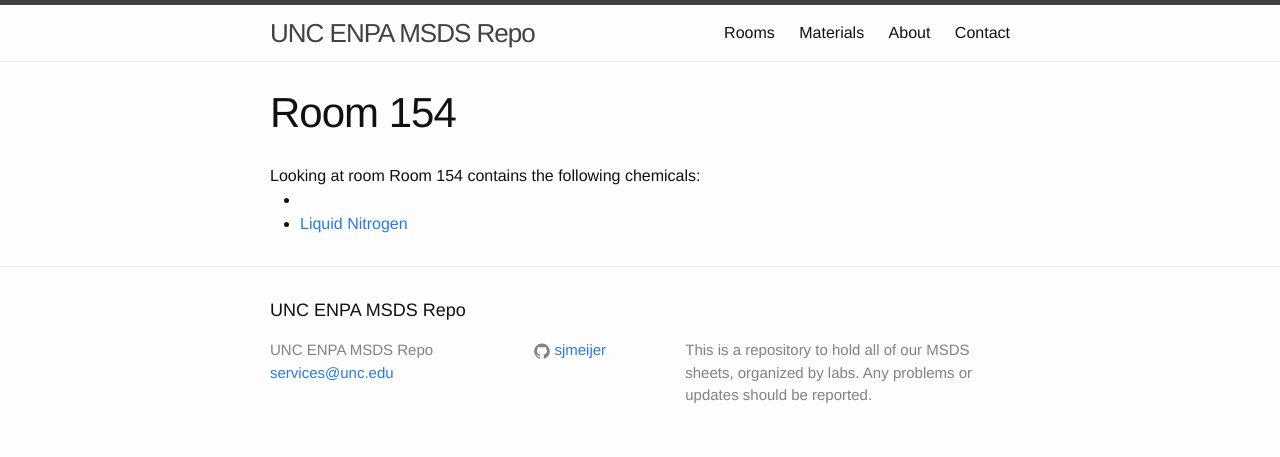
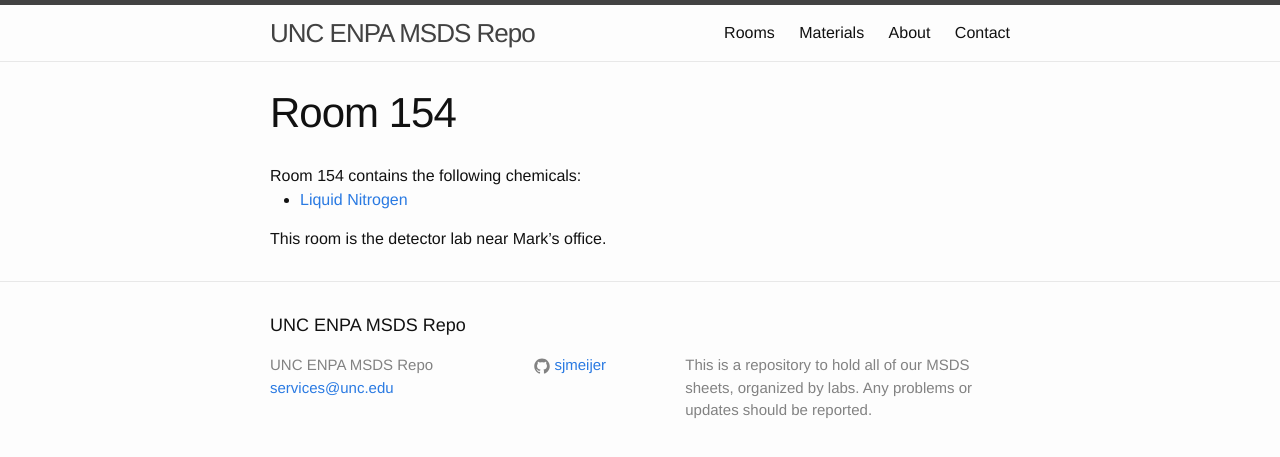
Before and after one commit to sjmeijer/msds, a Jekyll site: the page built from _rooms/Room-154.md, in a window 1280 px wide. Shown: the top 457 px of the page. Built offline with Jekyll 4.4.1, drawn with Linux system fonts in a browser that asks for light colours.

Commit message:
Corrected for offset problem and added in the rest of the rooms

```diff
--- a/_layouts/material.html
+++ b/_layouts/material.html
@@ -10,11 +10,11 @@
   <article class="post-content">
     {{ content }}
 	The following rooms contain this material:
+	{% for room in page.rooms offset:1%}
 	<ul>
-	{% for room in page.rooms %}
-		<li> <a href="{{ room }}">{{ room }}</a></li>
+		<li> <a href="{{ site.baseurl }}/{{ room }}">{{ room }}</a></li>
+	</ul>
 	{% endfor %}
-	</ul>
 
   </article>
 
--- a/_layouts/room.html
+++ b/_layouts/room.html
@@ -9,8 +9,8 @@
 
   <article class="post-content">
 
-	   {% assign thisroom = {{page.roomnumber}} %}
-	  Looking at room {{thisroomn}}
+	   <!-- {% assign thisroom = {{page.roomnumber}} %}
+	  Looking at room {{thisroomn}} -->
 
 	  Room {{page.roomnumber}} contains the following chemicals:
 
@@ -25,9 +25,11 @@
 	  {% assign sortedpages = pages | split: '|' | sort %}
 
 	  <ul>
-	  {% for page in sortedpages %}
+	  {% for page in sortedpages offset:1%}
 	      {% assign pageitems = page | split: '#' %}
-	  		<li><a href="{{ pageitems[1] }}">{{ pageitems[0] }}</a></li>
+			{% if pageitems[0] %}
+	  			<li><a href="{{ site.baseurl }}{{ pageitems[1] }}">{{ pageitems[0] }}</a></li>
+			{% endif %}
 	  {% endfor %}
 	  </ul>
 
--- a/_rooms/Room-154.md
+++ b/_rooms/Room-154.md
@@ -2,7 +2,9 @@
 layout: room
 title: Room 154
 date:   2015-12-04 11:33:27
-categories: room
+categories: [room]
 permalink: /154/
 roomnumber: 154
 ---
+
+This room is the detector lab near Mark's office.
```
Also changed, not shown: _materials/Acetone.md (added, +11 -0 lines), _pages/01_rooms.md (+2 -2 lines), _pages/02_materials.md (+2 -2 lines), _rooms/Room-107.md (added, +8 -0 lines), _rooms/Room-143.md (added, +8 -0 lines), _rooms/Room-144.md (added, +8 -0 lines), _rooms/Room-156.md (+3 -1 lines), _rooms/Room-163.md (added, +8 -0 lines), _rooms/Room-2.md (added, +10 -0 lines), 1 other file.
